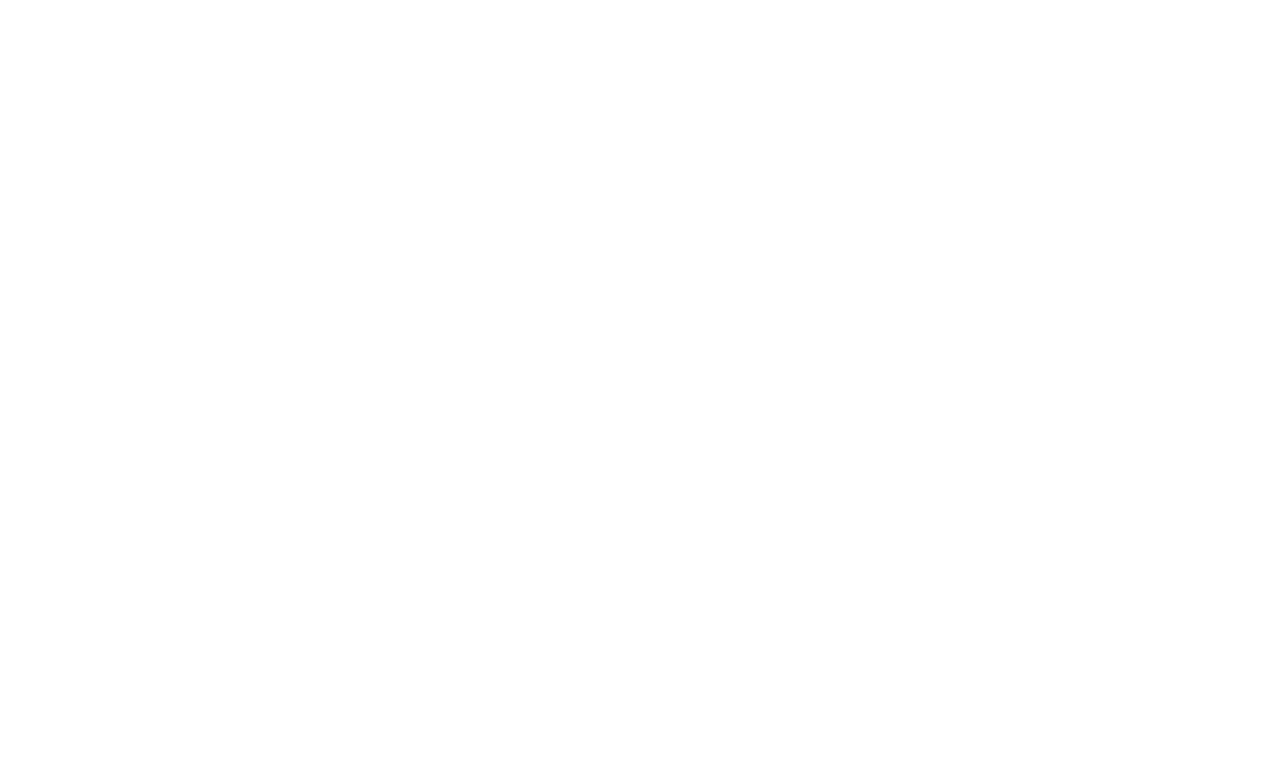
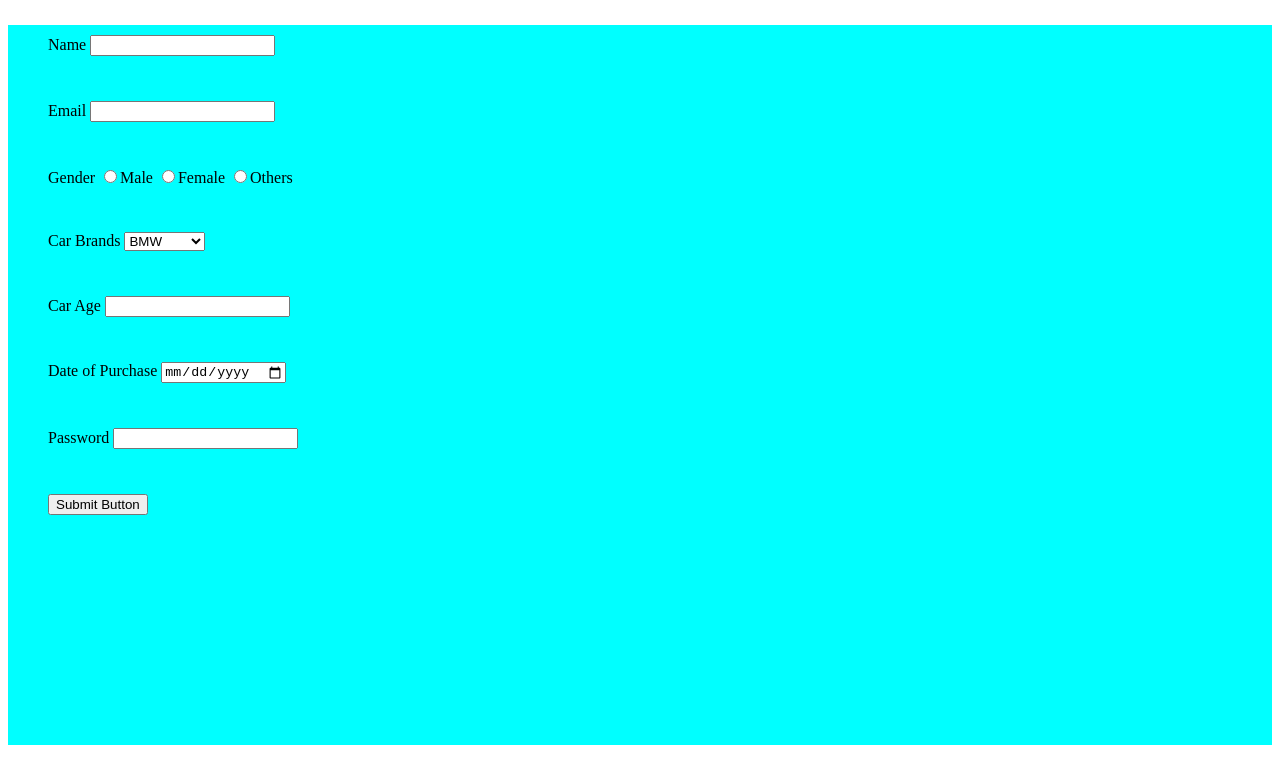
Before and after one commit to acciojob/car-insurance-form-aniket100200, a website: page main.html in a window 1280 px wide. Drawn offline with Linux system fonts and the light colour scheme.

Commit message:
created a submission

```diff
--- a/main.html
+++ b/main.html
@@ -8,6 +8,47 @@
 
 <body>
 	<!-- the entire body must be written by student -->
+	<form method='post' id='form'>
+		<div>
+			<label for='name'>Name</label>
+			<input type='text' id='name' required>
+		</div>
+
+		<div>
+			<label for='email'>Email</label>
+			<input type='email' id='email' required>
+		</div>
+		<div>
+			<label for='gender'>Gender</label>
+			<input type='radio' name='gender' required>Male
+			<input type='radio' name='gender' required>Female
+			<input type='radio' name='gender' required>Others
+		</div>
+		<div>
+			<lable for='cars'>Car Brands</lable>
+			<select id='cars'>
+				<option value='bmw'>BMW</option>
+				<option value='audi'> Audi</option>
+				<option value='mercedez'>Mercedez</option>
+			</select>
+		</div>
+		<div>
+			<label for='carage'>Car Age</label>
+			<input type='number' id='carage' required>
+		</div>
+		<div>
+			<label for='dop'>Date of Purchase</label>
+			<input type='date' id='dop' required>
+		</div>
+		<div>
+			<label for='password'>Password</label>
+			<input type='password' id='password' required>
+		</div>
+		<div>
+				<button type='submit'>Submit Button</button>
+		</div>
+
+	</form>
     <script type="text/javascript" src="./script.js">
 </script>
 
--- a/styles.css
+++ b/styles.css
@@ -1,2 +1,15 @@
 
 /* Your CSS Code here. */
+
+#form{
+	height:90vh;
+	background-color:aqua;
+
+}
+
+#form>div
+{
+	margin-top:25px;
+		padding:10px;
+	margin-left:30px;
+}
```
